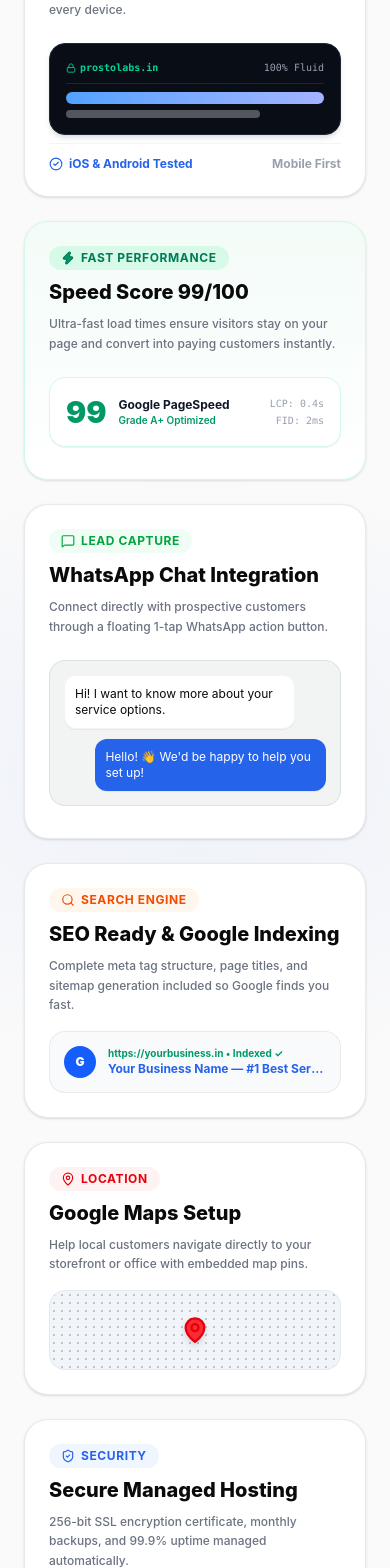
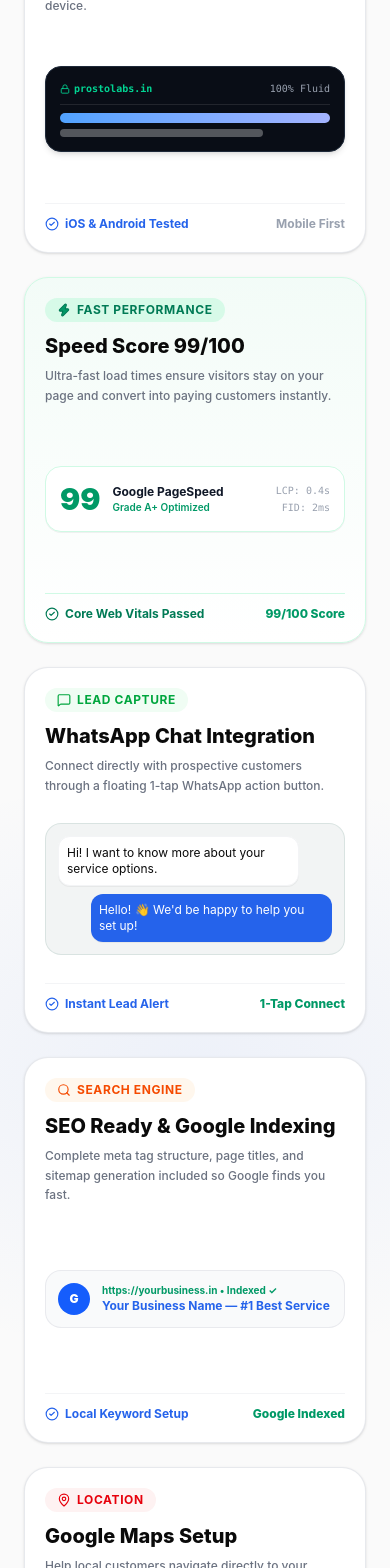
Before and after one commit to saumy-31/prostolabs-india, a React (Vite) app: page / in a window 390 px wide. Shown: the part 2413-3981 px from the top of the page. Built offline with nearby package versions, Linux system fonts and the light colour scheme.

Commit message:
m change

```diff
--- a/src/components/FAQ/FAQ.tsx
+++ b/src/components/FAQ/FAQ.tsx
@@ -182,7 +182,7 @@
 ]
 
 export function FAQ({ onOpenModal }: FAQProps) {
-  const [openIndex, setOpenIndex] = useState<number | null>(null)
+  const [openIndex, setOpenIndex] = useState<number | null>(0)
   const sectionRef = useRef<HTMLDivElement>(null)
   const shouldReduceMotion = useReducedMotion()
   const isInView = useInView(sectionRef, { once: true, margin: "-40px" })
@@ -210,14 +210,15 @@
 
         {/* SECTION HEADER */}
         <div className="text-center max-w-2xl mx-auto mb-8 sm:mb-16">
+          {/* REFINED SECTION BADGE */}
           <motion.div
             initial={{ opacity: 0, scale: 0.9 }}
             animate={isInView ? { opacity: 1, scale: 1 } : {}}
             transition={{ duration: 0.45, ease: easeSaaS }}
-            className="inline-flex items-center gap-1.5 px-3 py-1 sm:px-3.5 sm:py-1.5 rounded-full bg-blue-50 border border-blue-100 shadow-2xs mb-3 sm:mb-6 transform-gpu"
+            className="inline-flex items-center gap-2 px-3.5 py-1.5 rounded-full bg-blue-50 border border-blue-100 shadow-2xs mb-3 sm:mb-6 transform-gpu"
           >
             <HelpCircle className="w-3.5 h-3.5 text-[#2563EB]" />
-            <span className="text-[10px] sm:text-[11px] font-bold text-[#2563EB] tracking-wider uppercase">❓ FAQ</span>
+            <span className="text-[10px] sm:text-[11px] font-bold text-[#2563EB] tracking-wider uppercase">FAQ</span>
           </motion.div>
 
           <motion.h2
--- a/src/components/Features/Features.tsx
+++ b/src/components/Features/Features.tsx
@@ -235,7 +235,7 @@
 
 
         {/* ========================================================================= */}
-        {/* 1. MOBILE-ONLY STACKED PREMIUM CARDS (≤768px) */}
+        {/* 1. MOBILE-ONLY COMPACT & BREATHABLE FEATURE CARDS (≤768px) */}
         {/* ========================================================================= */}
         <motion.div
           variants={containerVariants}
@@ -247,31 +247,36 @@
           {/* CARD 1: MOBILE RESPONSIVE */}
           <motion.div
             variants={cardVariants}
-            className="bg-white border border-gray-200/90 rounded-[24px] p-6 shadow-sm flex flex-col justify-between overflow-hidden relative transform-gpu"
+            className="bg-white border border-gray-200/90 rounded-[24px] p-5 sm:p-6 shadow-sm flex flex-col justify-between overflow-hidden relative transform-gpu h-auto"
           >
-            <div className="space-y-2 mb-4">
-              <div className="inline-flex items-center gap-1.5 px-3 py-1 rounded-full bg-blue-50 text-[#2563EB]">
+            {/* Header & Text Area */}
+            <div className="mb-4">
+              <div className="inline-flex items-center gap-1.5 px-3 py-1 rounded-full bg-blue-50 text-[#2563EB] mb-2.5">
                 <Smartphone size={14} />
                 <span className="text-xs font-bold uppercase tracking-wider">Multi-Device</span>
               </div>
-              <h3 className="text-xl font-extrabold text-[#0A0A0A] font-sans">Mobile Responsive</h3>
+              <h3 className="text-xl font-extrabold text-[#0A0A0A] font-sans mb-1.5">Mobile Responsive</h3>
               <p className="text-xs text-[#6B7280] font-medium leading-relaxed">
                 Smoothly adapts across desktop, tablet, and mobile screens so your business looks top tier on every device.
               </p>
             </div>
 
-            <div className="bg-[#090D16] rounded-2xl p-4 border border-gray-800 shadow-md my-2 flex items-center justify-between">
+            {/* Compact Preview Widget Container */}
+            <div className="h-[140px] my-2 flex items-center justify-center">
+              <div className="w-full bg-[#090D16] rounded-2xl p-3.5 border border-gray-800 shadow-md">
                 <div className="space-y-1.5 w-full">
                   <div className="flex items-center justify-between text-[10px] font-mono text-gray-400 border-b border-white/10 pb-2">
                     <span className="text-emerald-400 font-bold flex items-center gap-1"><Lock size={10} /> prostolabs.in</span>
                     <span>100% Fluid</span>
                   </div>
-                <div className="w-full h-3 bg-gradient-to-r from-blue-400 to-indigo-300 rounded-full mt-2" />
+                  <div className="w-full h-2.5 bg-gradient-to-r from-blue-400 to-indigo-300 rounded-full mt-2" />
                   <div className="w-3/4 h-2 bg-white/30 rounded-full" />
                 </div>
               </div>
+            </div>
 
-            <div className="pt-3 border-t border-gray-100 flex items-center justify-between text-xs text-[#2563EB] font-bold">
+            {/* Bottom Footer Baseline */}
+            <div className="pt-3 mt-4 border-t border-gray-100 flex items-center justify-between text-xs text-[#2563EB] font-bold">
               <span className="flex items-center gap-1.5"><CheckCircle2 size={14} /> iOS & Android Tested</span>
               <span className="text-gray-400">Mobile First</span>
             </div>
@@ -280,20 +285,23 @@
           {/* CARD 2: SPEED SCORE */}
           <motion.div
             variants={cardVariants}
-            className="bg-gradient-to-b from-emerald-50/50 to-white border border-emerald-100 rounded-[24px] p-6 shadow-sm flex flex-col justify-between overflow-hidden relative transform-gpu"
+            className="bg-gradient-to-b from-emerald-50/50 to-white border border-emerald-100 rounded-[24px] p-5 sm:p-6 shadow-sm flex flex-col justify-between overflow-hidden relative transform-gpu h-auto"
           >
-            <div className="space-y-2 mb-4">
-              <div className="inline-flex items-center gap-1.5 px-3 py-1 rounded-full bg-emerald-100/80 text-emerald-700">
+            {/* Header & Text Area */}
+            <div className="mb-4">
+              <div className="inline-flex items-center gap-1.5 px-3 py-1 rounded-full bg-emerald-100/80 text-emerald-700 mb-2.5">
                 <Zap size={14} className="fill-emerald-600" />
                 <span className="text-xs font-bold uppercase tracking-wider">Fast Performance</span>
               </div>
-              <h3 className="text-xl font-extrabold text-[#0A0A0A] font-sans">Speed Score 99/100</h3>
+              <h3 className="text-xl font-extrabold text-[#0A0A0A] font-sans mb-1.5">Speed Score 99/100</h3>
               <p className="text-xs text-[#6B7280] font-medium leading-relaxed">
                 Ultra-fast load times ensure visitors stay on your page and convert into paying customers instantly.
               </p>
             </div>
 
-            <div className="bg-white border border-emerald-100 rounded-2xl p-4 my-2 flex items-center justify-between shadow-2xs">
+            {/* Compact Preview Widget Container */}
+            <div className="h-[140px] my-2 flex items-center justify-center">
+              <div className="w-full bg-white border border-emerald-100 rounded-2xl p-3.5 flex items-center justify-between shadow-2xs">
                 <div className="flex items-center gap-3">
                   <div className="text-3xl font-black text-emerald-600 font-sans">
                     <LiveCounter value={99} />
@@ -308,51 +316,71 @@
                   <div>FID: 2ms</div>
                 </div>
               </div>
+            </div>
+
+            {/* Bottom Footer Baseline */}
+            <div className="pt-3 mt-4 border-t border-emerald-100 flex items-center justify-between text-xs text-emerald-700 font-bold">
+              <span className="flex items-center gap-1.5"><CheckCircle2 size={14} /> Core Web Vitals Passed</span>
+              <span className="text-emerald-600 font-extrabold">99/100 Score</span>
+            </div>
           </motion.div>
 
           {/* CARD 3: WHATSAPP INTEGRATION */}
           <motion.div
             variants={cardVariants}
-            className="bg-white border border-gray-200/90 rounded-[24px] p-6 shadow-sm flex flex-col justify-between overflow-hidden relative transform-gpu"
+            className="bg-white border border-gray-200/90 rounded-[24px] p-5 sm:p-6 shadow-sm flex flex-col justify-between overflow-hidden relative transform-gpu h-auto"
           >
-            <div className="space-y-2 mb-4">
-              <div className="inline-flex items-center gap-1.5 px-3 py-1 rounded-full bg-green-50 text-green-600">
+            {/* Header & Text Area */}
+            <div className="mb-4">
+              <div className="inline-flex items-center gap-1.5 px-3 py-1 rounded-full bg-green-50 text-green-600 mb-2.5">
                 <MessageSquare size={14} />
                 <span className="text-xs font-bold uppercase tracking-wider">Lead Capture</span>
               </div>
-              <h3 className="text-xl font-extrabold text-[#0A0A0A] font-sans">WhatsApp Chat Integration</h3>
+              <h3 className="text-xl font-extrabold text-[#0A0A0A] font-sans mb-1.5">WhatsApp Chat Integration</h3>
               <p className="text-xs text-[#6B7280] font-medium leading-relaxed">
                 Connect directly with prospective customers through a floating 1-tap WhatsApp action button.
               </p>
             </div>
 
-            <div className="bg-emerald-950/5 border border-emerald-900/10 rounded-2xl p-3.5 space-y-2.5 my-2">
-              <div className="bg-white text-[#0A0A0A] p-2.5 rounded-xl text-xs shadow-2xs border border-gray-100 max-w-[88%]">
+            {/* Compact Preview Widget Container */}
+            <div className="h-[140px] my-2 flex items-center justify-center">
+              <div className="w-full bg-emerald-950/5 border border-emerald-900/10 rounded-2xl p-3 space-y-2">
+                <div className="bg-white text-[#0A0A0A] p-2 rounded-xl text-xs shadow-2xs border border-gray-100 max-w-[88%]">
                   Hi! I want to know more about your service options.
                 </div>
-              <div className="bg-[#2563EB] text-white p-2.5 rounded-xl text-xs shadow-2xs ml-auto max-w-[88%]">
+                <div className="bg-[#2563EB] text-white p-2 rounded-xl text-xs shadow-2xs ml-auto max-w-[88%]">
                   Hello! 👋 We'd be happy to help you set up!
                 </div>
+              </div>
+            </div>
+
+            {/* Bottom Footer Baseline */}
+            <div className="pt-3 mt-4 border-t border-gray-100 flex items-center justify-between text-xs text-[#2563EB] font-bold">
+              <span className="flex items-center gap-1.5"><CheckCircle2 size={14} /> Instant Lead Alert</span>
+              <span className="text-emerald-600 font-extrabold">1-Tap Connect</span>
             </div>
           </motion.div>
 
           {/* CARD 4: SEO READY */}
           <motion.div
             variants={cardVariants}
-            className="bg-white border border-gray-200/90 rounded-[24px] p-6 shadow-sm flex flex-col justify-between overflow-hidden relative transform-gpu"
+            className="bg-white border border-gray-200/90 rounded-[24px] p-5 sm:p-6 shadow-sm flex flex-col justify-between overflow-hidden relative transform-gpu h-auto"
           >
-            <div className="space-y-2 mb-4">
-              <div className="inline-flex items-center gap-1.5 px-3 py-1 rounded-full bg-orange-50 text-orange-600">
+            {/* Header & Text Area */}
+            <div className="mb-4">
+              <div className="inline-flex items-center gap-1.5 px-3 py-1 rounded-full bg-orange-50 text-orange-600 mb-2.5">
                 <Search size={14} />
                 <span className="text-xs font-bold uppercase tracking-wider">Search Engine</span>
               </div>
-              <h3 className="text-xl font-extrabold text-[#0A0A0A] font-sans">SEO Ready & Google Indexing</h3>
+              <h3 className="text-xl font-extrabold text-[#0A0A0A] font-sans mb-1.5">SEO Ready & Google Indexing</h3>
               <p className="text-xs text-[#6B7280] font-medium leading-relaxed">
                 Complete meta tag structure, page titles, and sitemap generation included so Google finds you fast.
               </p>
             </div>
 
-            <div className="bg-gray-50 border border-gray-200/80 rounded-2xl p-3.5 flex items-center gap-3">
+            {/* Compact Preview Widget Container */}
+            <div className="h-[140px] my-2 flex items-center justify-center">
+              <div className="w-full bg-gray-50 border border-gray-200/80 rounded-2xl p-3 flex items-center gap-3">
                 <div className="w-8 h-8 rounded-full bg-blue-600 text-white flex items-center justify-center font-black text-xs shrink-0">
                   G
                 </div>
@@ -361,52 +389,79 @@
                   <div className="text-xs font-bold text-[#2563EB] truncate">Your Business Name — #1 Best Service</div>
                 </div>
               </div>
+            </div>
+
+            {/* Bottom Footer Baseline */}
+            <div className="pt-3 mt-4 border-t border-gray-100 flex items-center justify-between text-xs text-[#2563EB] font-bold">
+              <span className="flex items-center gap-1.5"><CheckCircle2 size={14} /> Local Keyword Setup</span>
+              <span className="text-emerald-600 font-extrabold">Google Indexed</span>
+            </div>
           </motion.div>
 
           {/* CARD 5: GOOGLE MAPS */}
           <motion.div
             variants={cardVariants}
-            className="bg-white border border-gray-200/90 rounded-[24px] p-6 shadow-sm flex flex-col justify-between overflow-hidden relative transform-gpu"
+            className="bg-white border border-gray-200/90 rounded-[24px] p-5 sm:p-6 shadow-sm flex flex-col justify-between overflow-hidden relative transform-gpu h-auto"
           >
-            <div className="space-y-2 mb-4">
-              <div className="inline-flex items-center gap-1.5 px-3 py-1 rounded-full bg-red-50 text-red-600">
+            {/* Header & Text Area */}
+            <div className="mb-4">
+              <div className="inline-flex items-center gap-1.5 px-3 py-1 rounded-full bg-red-50 text-red-600 mb-2.5">
                 <MapPin size={14} />
                 <span className="text-xs font-bold uppercase tracking-wider">Location</span>
               </div>
-              <h3 className="text-xl font-extrabold text-[#0A0A0A] font-sans">Google Maps Setup</h3>
+              <h3 className="text-xl font-extrabold text-[#0A0A0A] font-sans mb-1.5">Google Maps Setup</h3>
               <p className="text-xs text-[#6B7280] font-medium leading-relaxed">
                 Help local customers navigate directly to your storefront or office with embedded map pins.
               </p>
             </div>
 
-            <div className="h-20 bg-slate-100 rounded-2xl relative overflow-hidden flex items-center justify-center border border-slate-200/80">
+            {/* Compact Preview Widget Container */}
+            <div className="h-[140px] my-2 flex items-center justify-center">
+              <div className="w-full h-20 bg-slate-100 rounded-2xl relative overflow-hidden flex items-center justify-center border border-slate-200/80">
                 <div className="absolute inset-0 opacity-20 bg-[radial-gradient(#000_1px,transparent_1px)] [background-size:8px_8px]" />
-              <MapPin size={28} className="text-red-600 fill-red-500 drop-shadow-md z-10" />
+                <MapPin size={26} className="text-red-600 fill-red-500 drop-shadow-md z-10" />
+              </div>
+            </div>
+
+            {/* Bottom Footer Baseline */}
+            <div className="pt-3 mt-4 border-t border-gray-100 flex items-center justify-between text-xs text-[#2563EB] font-bold">
+              <span className="flex items-center gap-1.5"><CheckCircle2 size={14} /> Store Directions</span>
+              <span className="text-gray-400">Embed Map</span>
             </div>
           </motion.div>
 
           {/* CARD 6: SSL & HOSTING */}
           <motion.div
             variants={cardVariants}
-            className="bg-white border border-gray-200/90 rounded-[24px] p-6 shadow-sm flex flex-col justify-between overflow-hidden relative transform-gpu"
+            className="bg-white border border-gray-200/90 rounded-[24px] p-5 sm:p-6 shadow-sm flex flex-col justify-between overflow-hidden relative transform-gpu h-auto"
           >
-            <div className="space-y-2 mb-4">
-              <div className="inline-flex items-center gap-1.5 px-3 py-1 rounded-full bg-blue-50 text-[#2563EB]">
+            {/* Header & Text Area */}
+            <div className="mb-4">
+              <div className="inline-flex items-center gap-1.5 px-3 py-1 rounded-full bg-blue-50 text-[#2563EB] mb-2.5">
                 <ShieldCheck size={14} />
                 <span className="text-xs font-bold uppercase tracking-wider">Security</span>
               </div>
-              <h3 className="text-xl font-extrabold text-[#0A0A0A] font-sans">Secure Managed Hosting</h3>
+              <h3 className="text-xl font-extrabold text-[#0A0A0A] font-sans mb-1.5">Secure Managed Hosting</h3>
               <p className="text-xs text-[#6B7280] font-medium leading-relaxed">
                 256-bit SSL encryption certificate, monthly backups, and 99.9% uptime managed automatically.
               </p>
             </div>
 
-            <div className="bg-blue-50/60 border border-blue-100 rounded-2xl p-3.5 flex items-center justify-between">
+            {/* Compact Preview Widget Container */}
+            <div className="h-[140px] my-2 flex items-center justify-center">
+              <div className="w-full bg-blue-50/60 border border-blue-100 rounded-2xl p-3.5 flex items-center justify-between">
                 <div className="flex items-center gap-2">
                   <Lock size={14} className="text-[#2563EB]" />
                   <span className="text-xs font-bold text-[#0A0A0A]">256-bit SSL Active</span>
                 </div>
                 <span className="text-xs font-bold text-emerald-600">99.9% Uptime</span>
+              </div>
+            </div>
+
+            {/* Bottom Footer Baseline */}
+            <div className="pt-3 mt-4 border-t border-gray-100 flex items-center justify-between text-xs text-[#2563EB] font-bold">
+              <span className="flex items-center gap-1.5"><CheckCircle2 size={14} /> SSL Encryption</span>
+              <span className="text-emerald-600 font-extrabold">99.9% Uptime</span>
             </div>
           </motion.div>
 
--- a/src/components/Testimonials/Testimonials.tsx
+++ b/src/components/Testimonials/Testimonials.tsx
@@ -217,14 +217,16 @@
                   <div className="absolute top-0 right-0 w-40 h-40 bg-blue-500/10 rounded-full blur-2xl pointer-events-none transform-gpu" />
 
                   <div className="space-y-4">
-                    {/* Top Industry Pill & Stars */}
-                    <div className="flex items-center justify-between">
-                      <div className="inline-flex items-center gap-1.5 px-3 py-1 rounded-full bg-blue-50 text-[#2563EB] border border-blue-100 text-[11px] font-bold uppercase tracking-wider">
-                        <IconComp size={13} />
-                        <span>{item.industry}</span>
+                    {/* Responsive Mobile Header: Vertically Centered Badge + Fixed Right Rating */}
+                    <div className="flex items-center justify-between gap-3 sm:gap-4">
+                      {/* Flexible Category Badge */}
+                      <div className="inline-flex items-center gap-1.5 px-3 py-1.5 rounded-full bg-blue-50 text-[#2563EB] border border-blue-100 text-[11px] font-bold uppercase tracking-wider max-w-[65%] sm:max-w-[70%] leading-tight">
+                        <IconComp size={13} className="shrink-0" />
+                        <span className="truncate">{item.industry}</span>
                       </div>
 
-                      <div className="flex items-center gap-0.5 text-amber-400">
+                      {/* Fixed Right-Aligned Rating */}
+                      <div className="flex items-center gap-0.5 text-amber-400 shrink-0 ml-auto">
                         {[...Array(item.rating)].map((_, i) => (
                           <Star key={i} size={14} className="fill-amber-400" />
                         ))}
```
Also changed, not shown: src/components/Showcase/Showcase.tsx (+134 -90 lines). Lines whose indentation alone changed are shown as unchanged.
